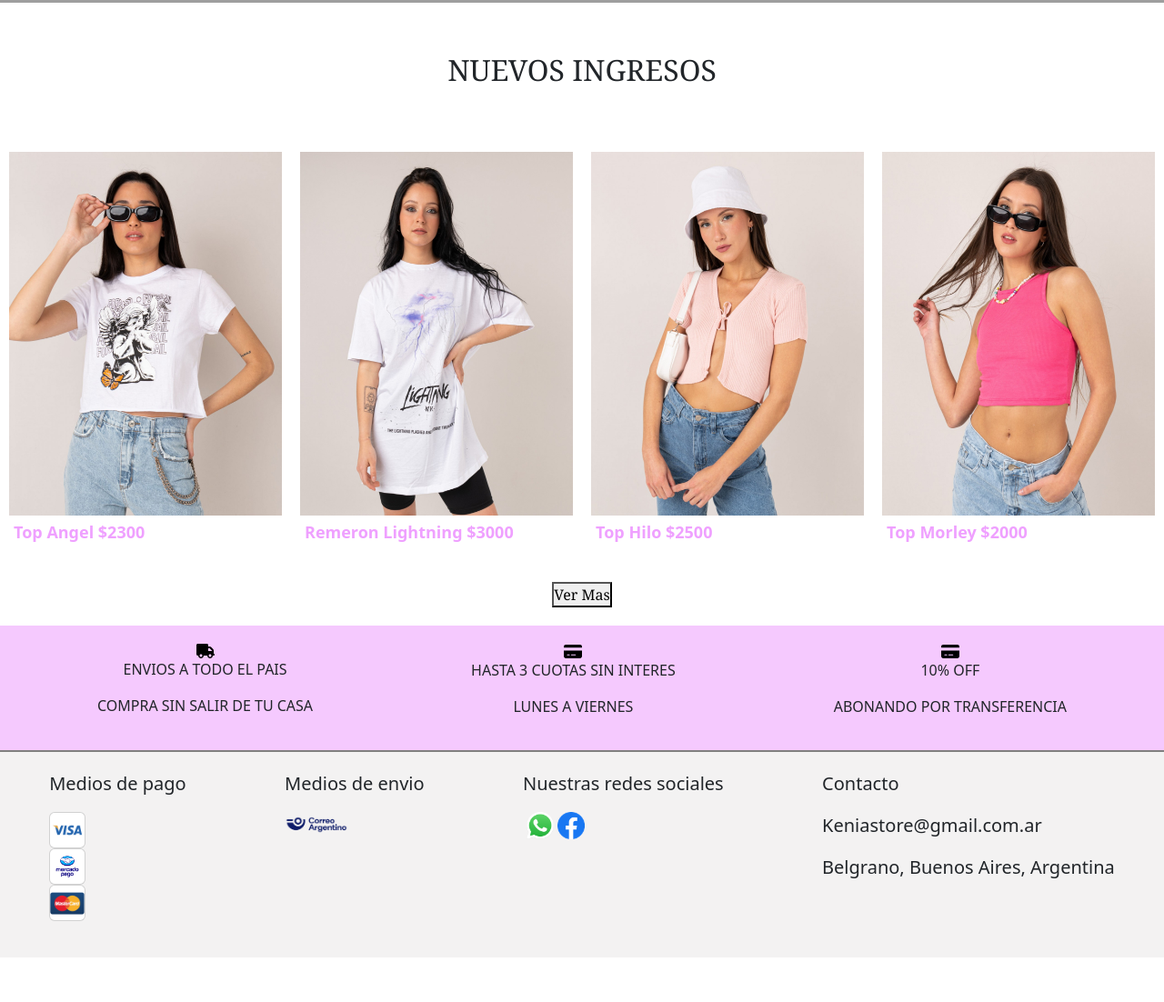
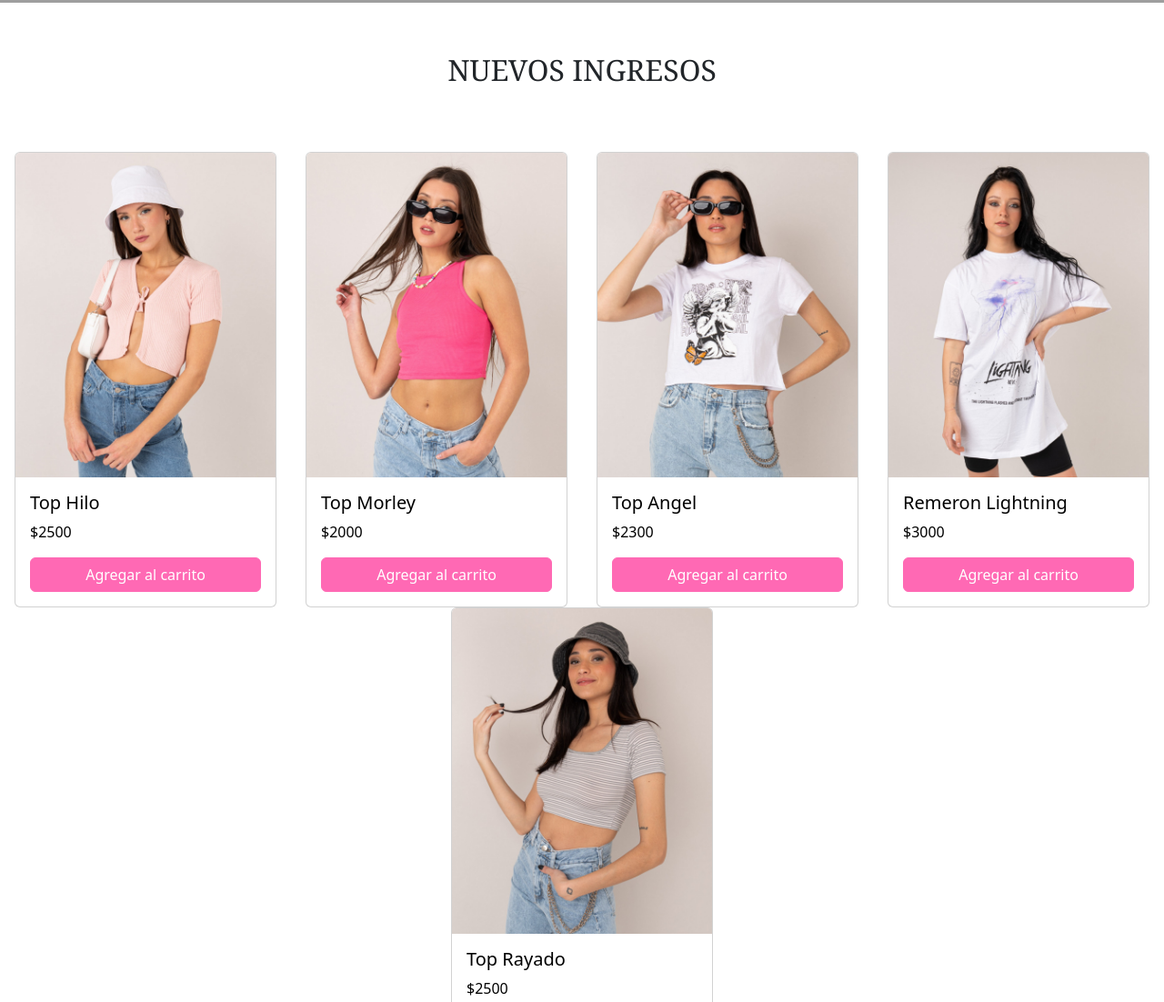
Before and after one commit to AgustinaBriasco/Preentrega2Briasco, a plain HTML site: page index.html in a window 1280 px wide. Shown: the part 1115-2217 px from the top of the page at 91% size. Before the commit the page ends 2168 px from the top, so only its background shows below. Drawn offline with nearby package versions, Linux system fonts and the light colour scheme; grey boxes are pictures that could not be loaded; a web font is replaced by a local one.

Commit message:
Agregue bootstrap a productos y realice el boton de ver mas

```diff
--- a/index.html
+++ b/index.html
@@ -20,6 +20,9 @@
     <link rel="preconnect" href="https://fonts.googleapis.com">
     <link rel="preconnect" href="https://fonts.gstatic.com" crossorigin>
     <link href="https://fonts.googleapis.com/css2?family=Playfair+Display:ital,wght@0,500;1,400&family=Roboto+Mono:wght@300&family=Roboto+Slab:wght@300&display=swap" rel="stylesheet">
+    <link rel="preconnect" href="https://fonts.googleapis.com">
+    <link rel="preconnect" href="https://fonts.gstatic.com" crossorigin>
+    <link href="https://fonts.googleapis.com/css2?family=Oswald:wght@200;300&family=Playfair+Display:ital,wght@0,500;1,400&family=Roboto+Condensed:wght@300;400&family=Roboto+Mono:wght@300&family=Roboto+Slab:wght@300&display=swap" rel="stylesheet">
     <title>Kenia Store</title>
 </head>
 <body>
@@ -124,26 +127,50 @@
       </section>
 
       <section class="producto-container">
-        <article>
-          <img src="Imagenes/productos/crop-algodon-crop697.jpg" alt="Crop Top algodon angel" class="producto"></img>
-          <p><a href="Producto.html" class="ropa">Top Angel $2300</a></p>
-        </article>
-        <article>
-          <img src="Imagenes/productos/remeron-algodon-rem1053.jpg" alt="Remeron algodon Lightning" class="producto"></img>
-          <p><a href="" class="ropa">Remeron Lightning $3000</a></p>
-        </article>
-        <article>
-          <img src="Imagenes/productos/top-hilo-top3236.jpg" alt="Top de hilo rosa" class="producto"></img>
-          <p><a href="" class="ropa">Top Hilo $2500</a></p>
-        </article>
-        <article>
-          <img src="Imagenes/productos/top-morley-top3310.jpg" alt="Top Morley" class="producto"></img>
-          <a href="" class="ropa">Top Morley $2000</a>
-        </article>
+        <div class="card" style="width: 18rem;">
+          <img src="Imagenes/productos/top-hilo-top3236.jpg" class="card-img-top" alt="...">
+          <div class="card-body">
+            <h5 class="card-title"><a href="" class="producto">Top Hilo</a></h5>
+            <p class="card-text"><a href="" class="producto precio">$2500</a></p>
+            <a href="#" class="btn btn-primary" id="boton-carrito">Agregar al carrito</a>
+          </div>
+        </div>
+        <div class="card" style="width: 18rem;">
+          <img src="Imagenes/productos/top-morley-top3310.jpg" class="card-img-top" alt="...">
+          <div class="card-body">
+            <h5 class="card-title"><a href="" class="producto">Top Morley</a></h5>
+            <p class="card-text"><a href="" class="producto precio">$2000</a></p>
+            <a href="#" class="btn btn-primary" id="boton-carrito">Agregar al carrito</a>
+          </div>
+        </div>
+        <div class="card" style="width: 18rem;">
+          <img src="Imagenes/productos/crop-algodon-crop697.jpg" class="card-img-top" alt="...">
+          <div class="card-body">
+            <h5 class="card-title"><a href="" class="producto">Top Angel</a></h5>
+            <p class="card-text"><a href="" class="producto precio">$2300</a></p>
+            <a href="#" class="btn btn-primary" id="boton-carrito">Agregar al carrito</a>
+          </div>
+        </div>
+        <div class="card" style="width: 18rem;">
+          <img src="Imagenes/productos/remeron-algodon-rem1053.jpg" class="card-img-top" alt="...">
+          <div class="card-body">
+            <h5 class="card-title"><a href="" class="producto">Remeron Lightning</a></h5>
+            <p class="card-text"><a href="" class="producto precio">$3000</a></p>
+            <a href="#" class="btn btn-primary" id="boton-carrito">Agregar al carrito</a>
+          </div>
+        </div>
+        <div class="card" style="width: 18rem;">
+          <img src="Imagenes/productos/top-viscosa-top3330.jpg" class="card-img-top" alt="...">
+          <div class="card-body">
+            <h5 class="card-title"><a href="" class="producto">Top Rayado</a></h5>
+            <p class="card-text"><a href="" class="producto precio">$2500</a></p>
+            <a href="#" class="btn btn-primary" id="boton-carrito">Agregar al carrito</a>
+          </div>
+        </div>
       </section>
 
       <section class="ver-mas">
-        <button>Ver Mas</button>
+        <button class="boton-ver-mas">Ver Mas</button>
       </section>
     </main>
 
--- a/style.css
+++ b/style.css
@@ -64,10 +64,6 @@
     font-family: 'Roboto Slab', serif;
 }
 
-.carrusel {
-    width: 1900px;
-}
-
 .nuevos-ingresos {
     display: flex;
     justify-content: center;
@@ -83,27 +79,34 @@
 }
 
 .producto {
-    width: 300px;
-    height: 400px;
-    display: flex;
-    flex-direction: column;
+    text-decoration: none;
+    color: #000000;
 }
 
-.ropa {
-    text-decoration: none;
-    color: #efa0ff;
-    font-weight: bold;
-    font-size: large;
+#boton-carrito {
+    background-color: #ff69b4;
     display: flex;
-    flex-direction: column;
-    padding: 5px;
+    justify-content: center;
+    border-color: #ff69b4;
 }
 
 .ver-mas {
     display: flex;
     justify-content: center;
-    font-family: Cambria, Cochin, Georgia, Times, 'Times New Roman', serif;
     padding: 20px;
+}
+
+.boton-ver-mas {
+    background-color: #fffaf0;
+    border-radius: 8px;
+    padding: 5px 10px 5px 10px;
+    border: 1px solid #ece6d8;
+    font-family: 'Oswald', sans-serif;
+    font-family: 'Playfair Display', serif;
+    font-family: 'Roboto Condensed', sans-serif;
+    font-family: 'Roboto Mono', monospace;
+    font-family: 'Roboto Slab', serif;
+    font-size: 20px;
 }
 
 .info-container {
```
